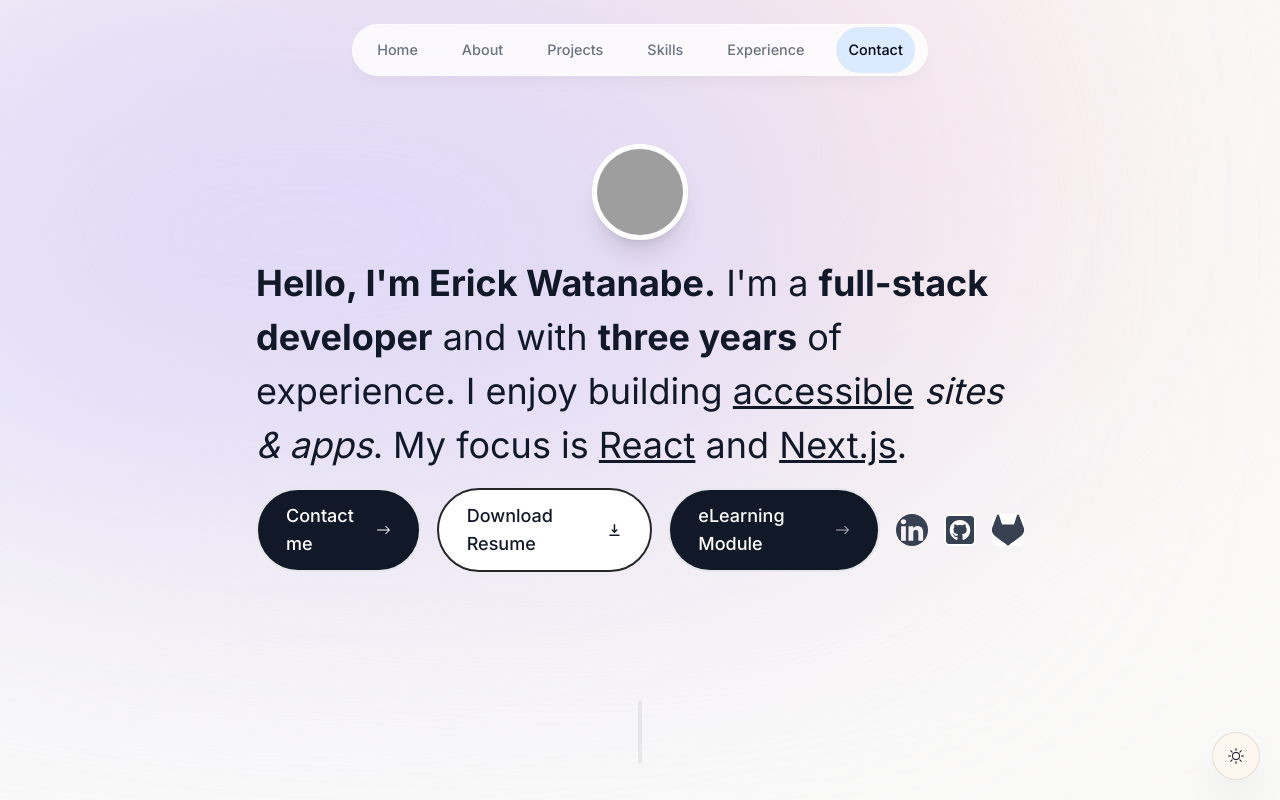
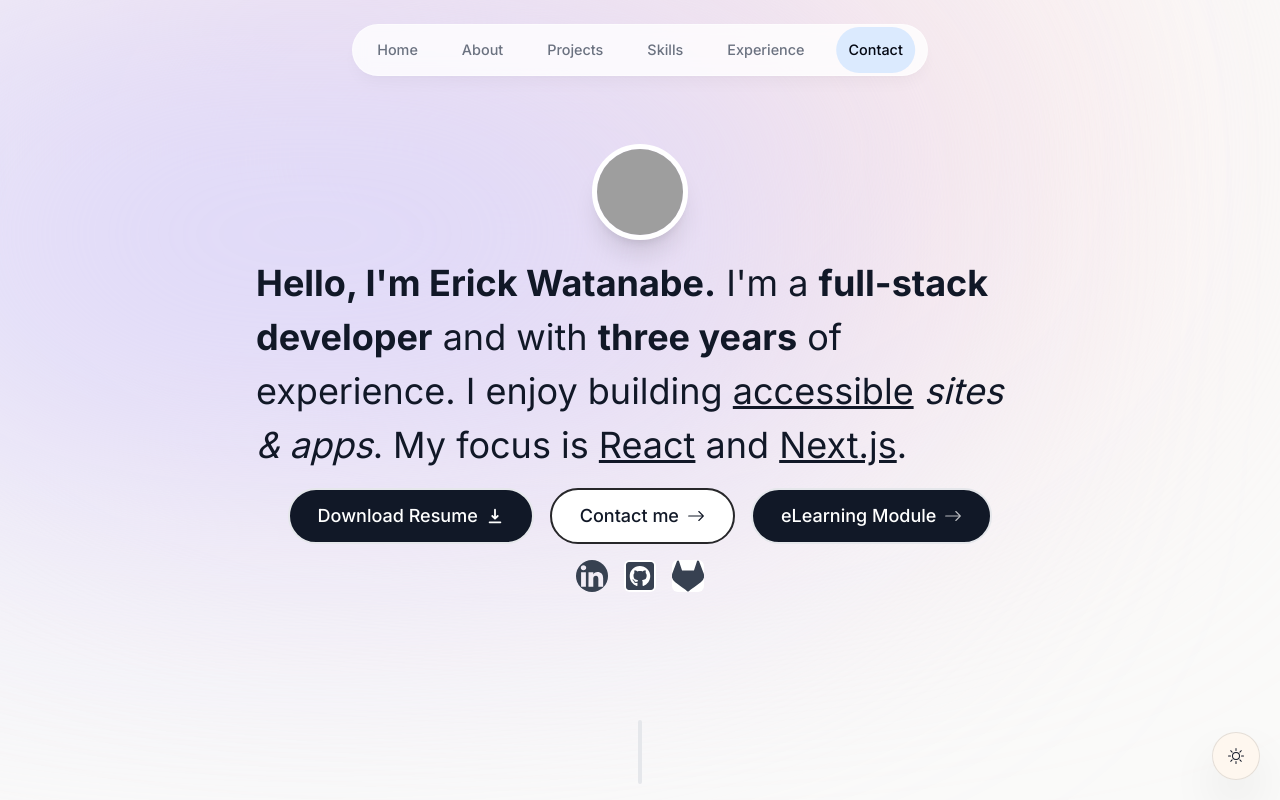
Before and after one commit to SkiSherpa/portfolio, a Next.js app: page / in a window 1280 px wide. Shown: the top 800 px of the page. Built offline with nearby package versions, Linux system fonts and the light colour scheme; no server answers; grey boxes are pictures that could not be loaded.

Commit message:
Layout change (#5)
* Edit layout of button in Intro

* Refactor download resume to be own component

* Add style for darkmode

* Edit layout and colors of intro buttons

* Fix hover effects

* Fix broken download for ID resume

```diff
--- a/src/components/Intro.tsx
+++ b/src/components/Intro.tsx
@@ -9,6 +9,7 @@ import { FaGithubSquare } from "react-icons/fa";
 import { SiGitlab } from "react-icons/si";
 import { useSectionInView } from "@/lib/hooks";
 import { useActiveSectionContext } from "@/context/ActiveSectionContext";
+import ResumeDropdown from "@/components/ResumeDropdown";
 
 export default function Intro() {
 	const { ref } = useSectionInView("Home", 0.25);
@@ -50,14 +51,17 @@ export default function Intro() {
 				<span className="underline">Next.js</span>.
 			</motion.h1>
 			<motion.div
-				className="flex flex-col sm:flex-row items-center justify-center gap-4 px-4 text-lg font-medium"
+				className="flex flex-col items-center justify-center gap-4 px-4 text-lg font-medium"
 				initial={{ opacity: 0, y: 100 }}
 				animate={{ opacity: 1, y: 0 }}
-				transition={{ delay: 0.1 }} // have the buttons come in 0.1 sec after intro. it looks cool
+				transition={{ delay: 0.1 }}
 			>
+				{/* Top row: text buttons */}
+				<div className="flex flex-col sm:flex-row items-center justify-center gap-4">
+					<ResumeDropdown />
 					<Link
 						href="#contact"
-					className="group bg-gray-900 text-white px-7 py-3 flex items-center gap-2 rounded-full border-2 focus:scale-110 hover:scale-110 hover:bg-sky-600 active:scale-105 transition"
+						className="bg-white px-7 py-3 flex items-center gap-2 rounded-full border-2 border-zinc-800 focus:scale-110 hover:scale-110 active:scale-105 hover:border-sky-600 hover:text-sky-600 transition cursor-pointer dark:text-zinc-800 dark:hover:text-sky-600"
 						onClick={() => {
 							setActiveSection("Contact");
 							setTimeOfLastClick(Date.now());
@@ -67,13 +71,6 @@ export default function Intro() {
 						<BsArrowRight className="opacticy-70 group:hover:translate-x-1 transition" />
 					</Link>
 					<a
-					className="bg-white px-7 py-3 flex items-center gap-2 rounded-full border-2 border-zinc-800 focus:scale-110 hover:scale-110 active:scale-105 hover:border-sky-600 hover:text-sky-600 transition cursor-pointer dark:text-zinc-800 dark:hover:text-sky-600"
-					href="/ErickWatanabeResume.pdf"
-					download={true}
-				>
-					Download Resume <HiDownload />
-				</a>
-				<a
 						className="group bg-gray-900 text-white px-7 py-3 flex items-center gap-2 rounded-full border-2 focus:scale-100 hover:scale-110 hover:bg-sky-600 active:scale-105 transition"
 						href="/courses/AirbagSafetyModule/story.html"
 						target="_blank"
@@ -81,6 +78,10 @@ export default function Intro() {
 					>
 						eLearning Module <BsArrowRight className="opacity-70 transition" />
 					</a>
+				</div>
+
+				{/* Bottom row: icon links */}
+				<div className="flex items-center justify-center gap-4">
 					<a
 						href="https://www.linkedin.com/in/erick-watanabe/"
 						target="_blank"
@@ -102,6 +103,7 @@ export default function Intro() {
 					>
 						<SiGitlab className="bg-white text-gray-700 rounded-md text-[2rem] focus:scale-110 hover:scale-110 hover:bg-sky-600 active:scale-110 transition cursor-pointer" />
 					</a>
+				</div>
 			</motion.div>
 		</section>
 	);
--- /dev/null
+++ b/src/components/ResumeDropdown.tsx
@@ -0,0 +1,54 @@
+"use client";
+import React, { useState, useRef, useEffect } from "react";
+import { HiDownload } from "react-icons/hi";
+
+export default function ResumeDropdown() {
+	const [resumeOpen, setResumeOpen] = useState(false);
+	const dropdownRef = useRef<HTMLDivElement>(null);
+
+	useEffect(() => {
+		const handleClickOutside = (e: MouseEvent) => {
+			if (
+				dropdownRef.current &&
+				!dropdownRef.current.contains(e.target as Node)
+			) {
+				setResumeOpen(false);
+			}
+		};
+		document.addEventListener("mousedown", handleClickOutside);
+		return () => document.removeEventListener("mousedown", handleClickOutside);
+	}, []);
+
+	return (
+		<div ref={dropdownRef} className="relative w-fit overflow-visible">
+			<button
+				className="group bg-gray-900 text-white px-7 py-3 flex items-center gap-2 rounded-full border-2 focus:scale-100 hover:scale-110 hover:bg-sky-600 active:scale-105 transition"
+				onClick={() => setResumeOpen(!resumeOpen)}
+			>
+				Download Resume <HiDownload />
+			</button>
+
+			{resumeOpen && (
+				<div className="absolute top-full mt-1 w-[100%] bg-gray-900 border-2 dark:border-white rounded-3xl overflow-hidden shadow-lg z-10">
+					<a
+						href="/ErickWatanabeResume.pdf"
+						download={true}
+						className="flex items-center gap-2 px-7 py-3 text-white hover:bg-sky-600 hover:text-white dark:hover:text-white transition cursor-pointer"
+						onClick={() => setResumeOpen(false)}
+					>
+						Software Engineering <HiDownload />
+					</a>
+					<hr className="border-zinc-700" />
+					<a
+						href="/ErickWatanabeResumeInstructionalDesign.pdf"
+						download={true}
+						className="flex items-center gap-2 px-7 py-3 text-white hover:bg-sky-600 hover:text-white dark:hover:text-white transition cursor-pointer"
+						onClick={() => setResumeOpen(false)}
+					>
+						Instructional Design <HiDownload />
+					</a>
+				</div>
+			)}
+		</div>
+	);
+}
```
Also changed, not shown: 1 other file (tests, documents, lock files or other folders). Lines whose indentation alone changed are shown as unchanged.
